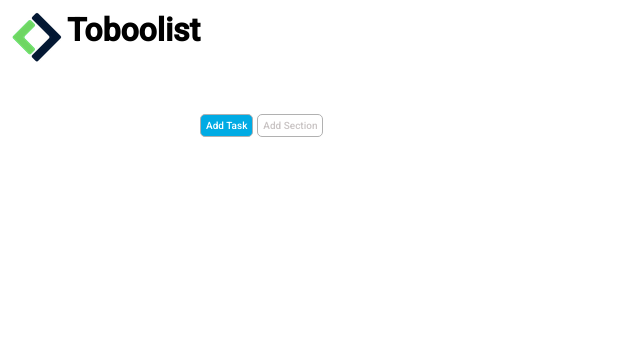
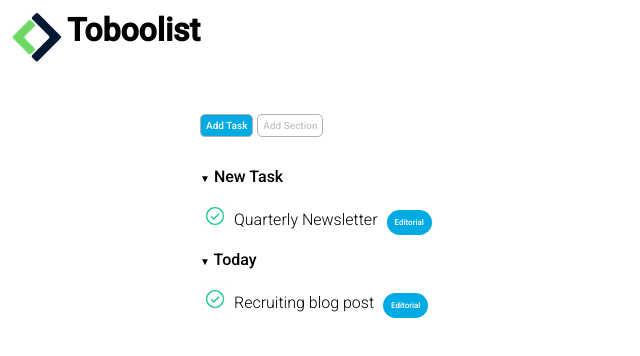
Before and after one commit to teoibnz/html-css-toboolist, a plain HTML site: page index.html in a window 1280 px wide. Shown: the whole page, without its empty margins (0-640 px from the left). Drawn offline with Linux system fonts and the light colour scheme.

Commit message:
Creazione sezione new task - today

```diff
--- a/css/style.css
+++ b/css/style.css
@@ -33,6 +33,42 @@ main{
     border-radius: 5px;
 }
 
+.lista-main{
+    margin-top: 30px;
+}
+
+.new-task{
+    margin-bottom: 15px;
+}
+
+.spunta-verde{
+    background-image: url(../img/spunta\ verde.jpg);
+    height: 30px;
+    width: 30px;
+    background-size: cover;
+    display: inline-block;
+}
+
+.testo-task{
+    display: inline-block;
+    vertical-align: super;
+    font-weight: 300;
+}
+
+.categoria{
+    display: inline-block;
+    vertical-align: super;
+    font-size: 10px;
+    color: white;
+    padding: 8px;
+    font-size: 8px;
+    border-radius: 13px;
+    margin-left: 5px;
+}
+
+.container{
+    margin-bottom: 15px;
+}
 #task{
     color: white;
     background-color: rgb(0, 171, 228);
@@ -41,3 +77,32 @@ main{
 #section{
     color: rgb(201, 196, 196);
 }
+
+#arrow{
+    font-size: 10px;
+}
+
+#cat-blu{
+    background-color:rgb(0, 171, 228); ;
+
+}
+
+#cat-viola{
+
+}
+
+#cat-orange{
+
+}
+
+#cat-green{
+
+}
+
+#cat-lightgreen{
+
+}
+
+#cat-pink{
+
+}
--- a/index.html
+++ b/index.html
@@ -27,6 +27,45 @@
             </div>
         </section>
 
+        <section class="lista-main">
+            <div class="container">
+                <div class="new-task">
+                    <span id="arrow">&#9660;</span> New Task
+                </div>
+
+                <div class="spunta-verde">
+
+                </div>
+                <div class="testo-task">
+                    Quarterly Newsletter
+                </div>
+
+                <div id="cat-blu" class="categoria">
+                    Editorial
+                </div>
+            </div>
+
+            <div class="container">
+                <div class="new-task">
+                    <span id="arrow">&#9660;</span> Today
+                </div>
+
+                <div class="spunta-verde">
+
+                </div>
+                <div class="testo-task">
+                    Recruiting blog post
+                </div>
+
+                <div id="cat-blu" class="categoria">
+                    Editorial
+                </div>
+
+
+
+            </div>
+
+        </section>
     </main>
 </body>
 </html>
```
Also changed, not shown: img/spunta croce rossa.jpg (added), img/spunta verde.jpg (added).
